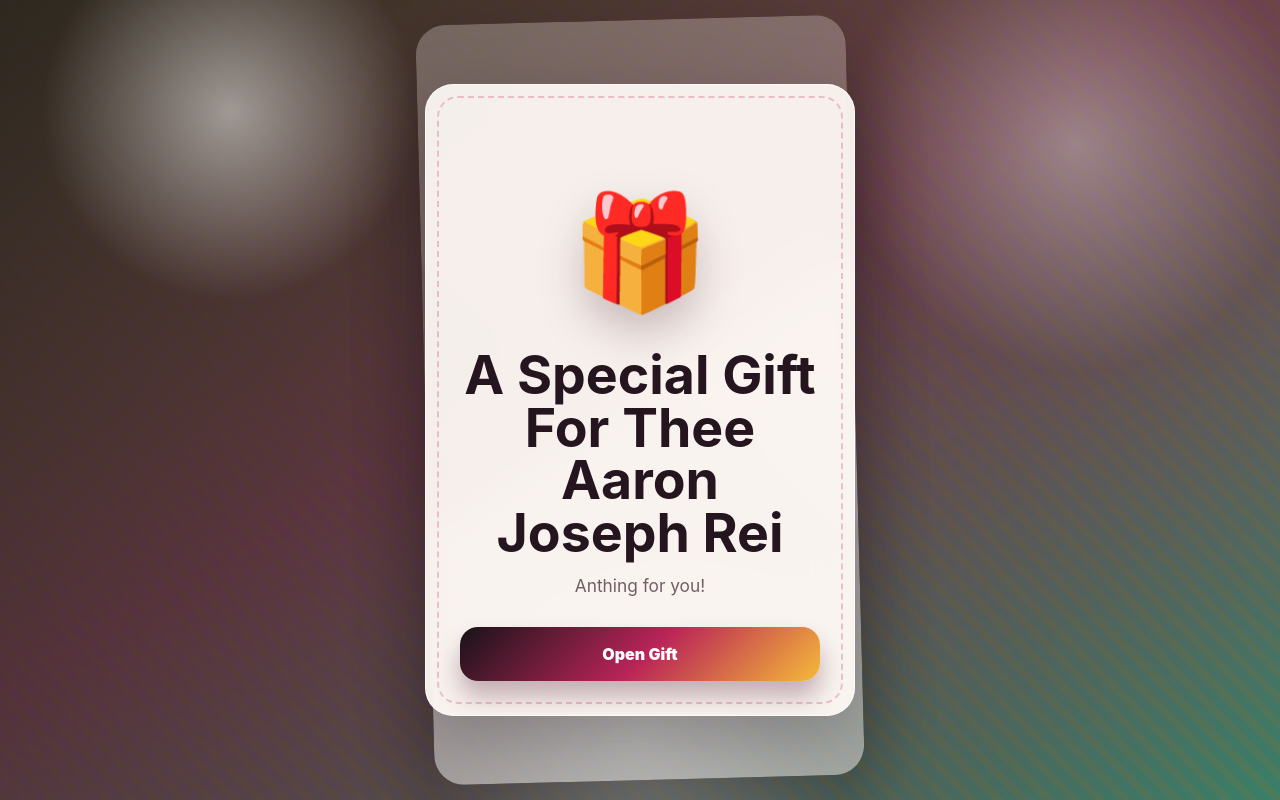
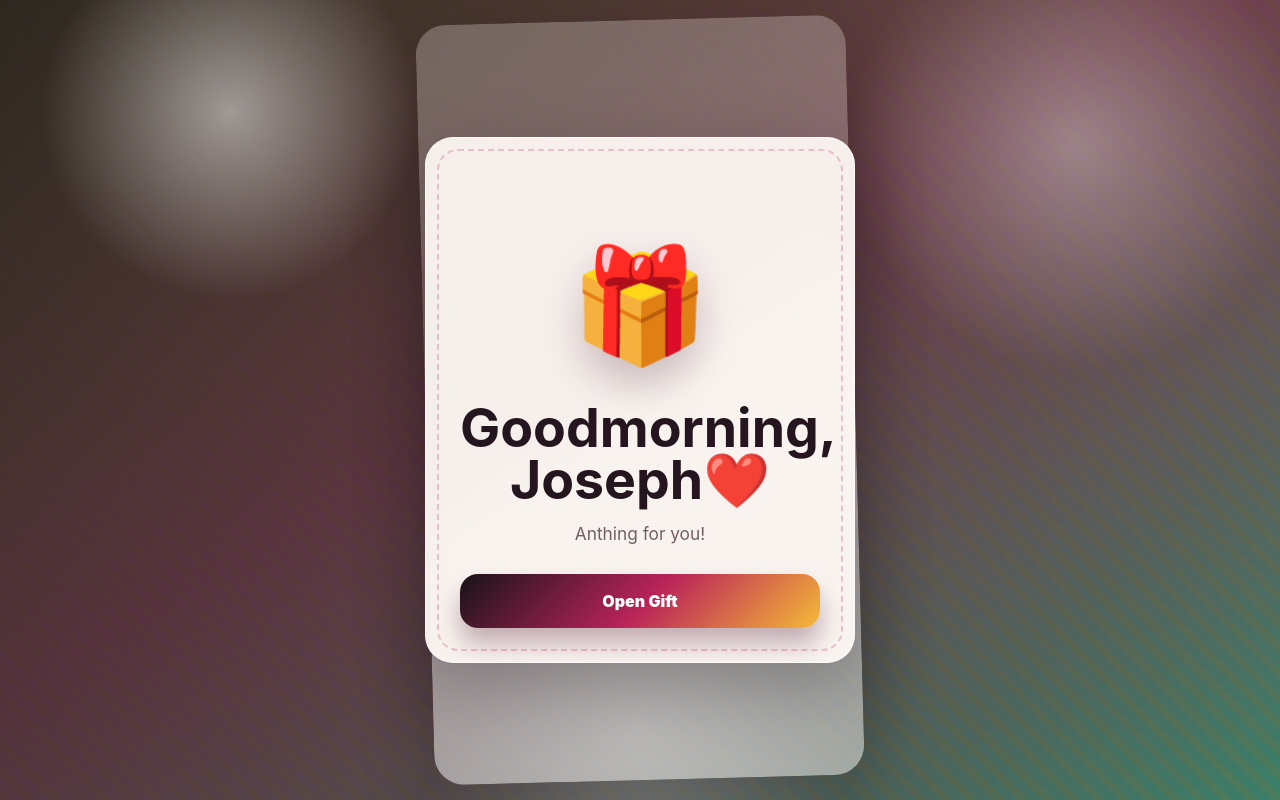
Before and after one commit to amahlenell/The-Comeback, a plain HTML site: page index.html in a window 1280 px wide. Drawn offline with Linux system fonts and the light colour scheme.

Commit message:
Update greeting message in index.html

```diff
--- a/index.html
+++ b/index.html
@@ -5,7 +5,7 @@
   <meta name="viewport" content="width=device-width, initial-scale=1, viewport-fit=cover">
   <meta name="theme-color" content="#121014">
   <meta property="og:title" content="The Comeback">
-  <meta property="og:description" content="A special gift for Aaron Joseph Rei.">
+  <meta property="og:description" content=" Goodmorning, Joseph❤️.">
   <meta property="og:type" content="website">
   <title>The Comeback</title>
   <style>
@@ -471,7 +471,7 @@
             <span class="gift-emoji">🎁</span>
           </div>
         </div>
-        <h1>A Special Gift For Thee Aaron Joseph Rei</h1>
+        <h1>Goodmorning, Joseph❤️</h1>
         <p>Anthing for you!</p>
         <button class="primary" id="openGift" type="button">Open Gift</button>
         <div class="loading" id="loadingText">Verifying credentials...</div>
```
